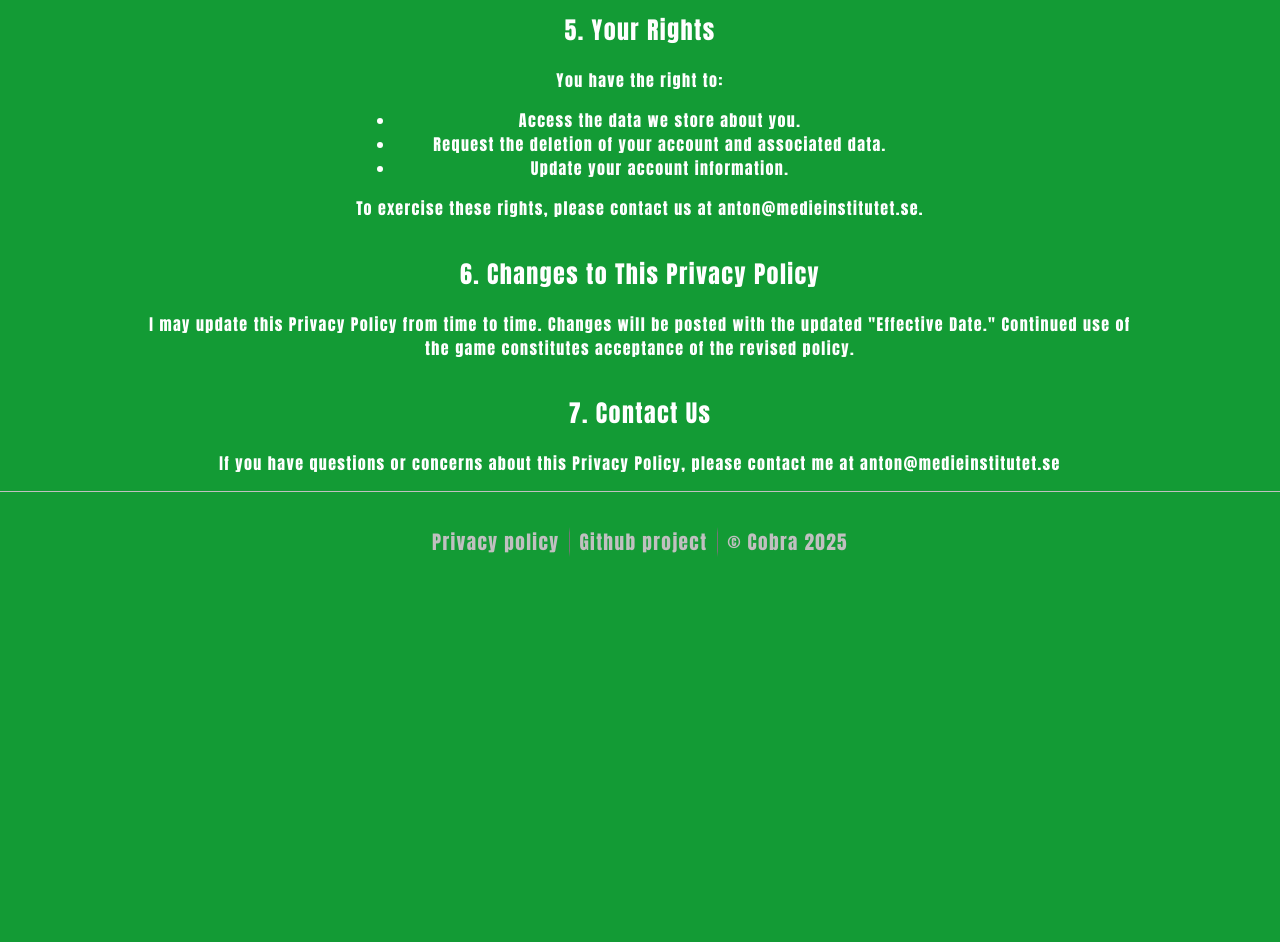
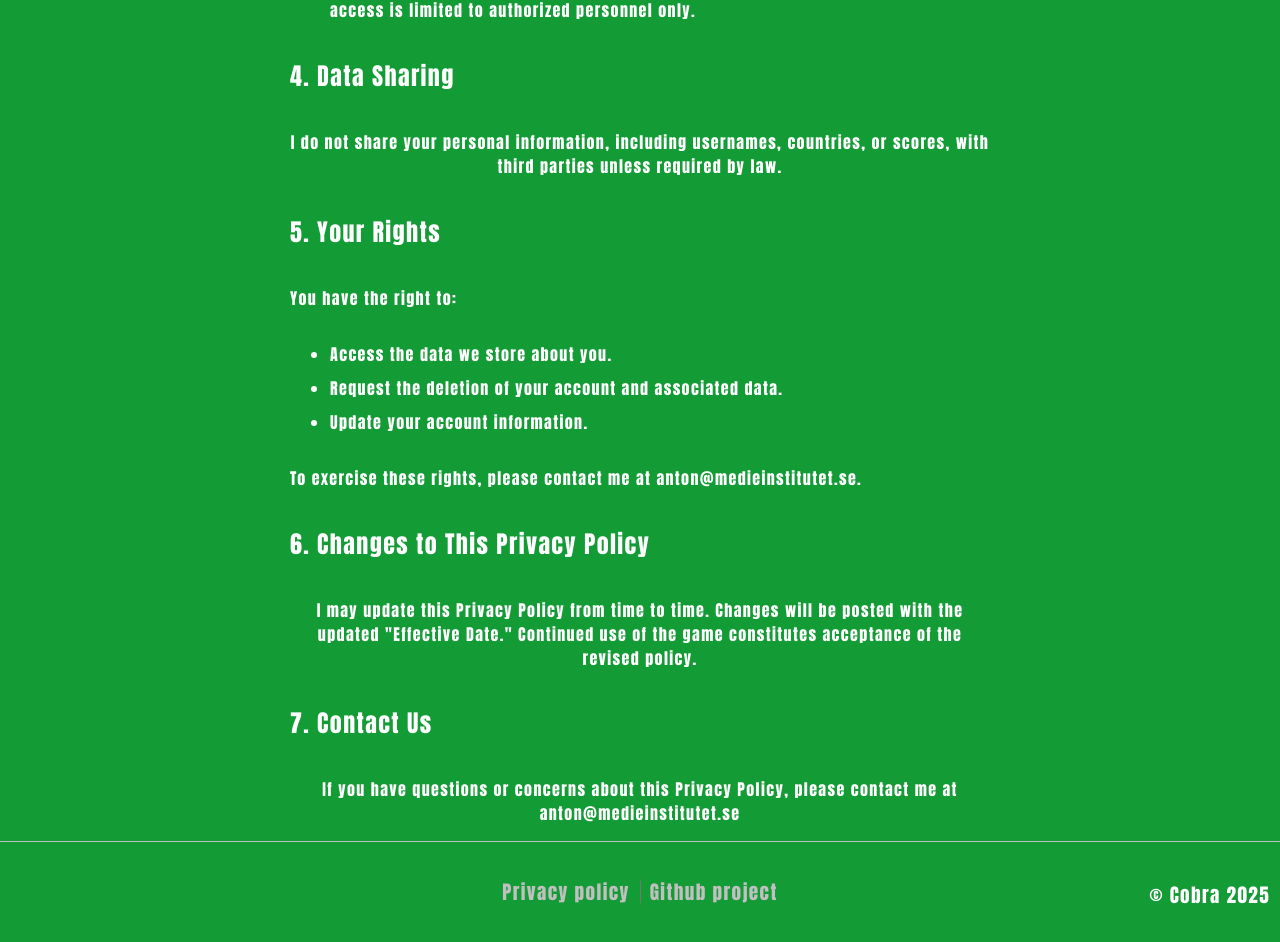
Before and after one commit to Pingis2/Cobra, a React (Vite) app in the folder frontend/: page /privacy-policy in a window 1280 px wide. Shown: the part 1178-2120 px from the top of the page. Before the commit the page ends 1770 px from the top, so only its background shows below. Built offline with nearby package versions, Linux system fonts and the light colour scheme.

Commit message:
updated footer and privacy policy

```diff
--- a/frontend/src/components/Footer.tsx
+++ b/frontend/src/components/Footer.tsx
@@ -10,16 +10,16 @@ export const Footer = () => {
     return (
         <>
             <ul>
-                <li onClick={() => handleNavigation('/privacy-policy')} aria-label="link to privacy policy">
+                <li onClick={() => handleNavigation('/privacy-policy')} aria-label="link to privacy policy" className="privacy-policy-link">
                     Privacy policy
                 </li>
                 <li>
                     <a href="https://github.com/Pingis2/express-test" aria-label="link to github project">Github project</a>
                 </li>
-                <li>
-                    © Cobra 2025
-                </li>
             </ul>
+            <p className="copyright">
+                © Cobra 2025
+            </p>
         </>
     );
 }
--- a/frontend/src/pages/PrivacyPolicy.tsx
+++ b/frontend/src/pages/PrivacyPolicy.tsx
@@ -17,6 +17,7 @@ export const PrivacyPolicy = () => {
                     </p>
                 </section>
 
+                <section className="text-container">
                     <section className="privacy-policy-1">
                     <h2>1. Information I collect</h2>
                         <p>
@@ -96,7 +97,7 @@ export const PrivacyPolicy = () => {
                             </li>
                         </ul>
                         <p>
-                        To exercise these rights, please contact us at anton@medieinstitutet.se.
+                            To exercise these rights, please contact me at anton@medieinstitutet.se.
                         </p>
                     </section>
 
@@ -114,6 +115,7 @@ export const PrivacyPolicy = () => {
                         </p>
                         </section>
                 </section>
+            </section>
         </>
     )
 }
--- a/frontend/src/styling/components/footer/footer-desktop.scss
+++ b/frontend/src/styling/components/footer/footer-desktop.scss
@@ -7,9 +7,11 @@
         text-align: center;
         border-top: 1px solid rgb(192, 192, 192);
         display: flex;
-        flex-direction: column;
+        margin-top: auto;
+        flex-direction: row;
         justify-content: center;
         @include main-font;
+        position: relative;
 
         ul {
             display: flex;
@@ -17,6 +19,10 @@
             justify-content: center;
             gap: 20px;
             color: rgb(192, 192, 192);
+
+            .privacy-policy-link {
+                cursor: pointer;
+            }
 
             li {
                 list-style: none;
@@ -43,7 +49,23 @@
                 &:last-child::after {
                     content: none;
                 }
+
+                &:hover {
+                    color: rgb(255, 255, 255);
+                }
+
+                a:hover {
+                    color: rgb(255, 255, 255);
+                }
+
             }
+        }
+
+        .copyright {
+            position: absolute;
+            bottom: 33px;
+            right: 10px;
+            margin: 0;
         }
     }
 }
--- a/frontend/src/styling/components/footer/footer-mobile.scss
+++ b/frontend/src/styling/components/footer/footer-mobile.scss
@@ -5,9 +5,11 @@ footer {
     text-align: center;
     border-top: 1px solid rgb(192, 192, 192);
     display: flex;
-    flex-direction: column;
+    margin-top: auto;
+    flex-direction: row;
     justify-content: center;
     @include main-font;
+    position: relative;
 
     ul {
         display: flex;
@@ -17,11 +19,16 @@ footer {
         color: rgb(192, 192, 192);
         margin: 0;
         padding: 0;
+        align-items: center;
+
+        .privacy-policy-link {
+            cursor: pointer;
+        }
 
         li {
             list-style: none;
             position: relative;
-            font-size: 1rem;
+            font-size: 0.8rem;
 
             a {
                 text-decoration: none;
@@ -45,4 +52,12 @@ footer {
             }
         }
     }
+
+    .copyright {
+        position: absolute;
+        bottom: 23px;
+        right: 10px;
+        margin: 0;
+        font-size: 0.6rem;
+    }
 }
--- a/frontend/src/styling/components/footer/footer-tablet.scss
+++ b/frontend/src/styling/components/footer/footer-tablet.scss
@@ -6,7 +6,9 @@
         text-align: center;
         border-top: 1px solid rgb(192, 192, 192);
         display: flex;
-        flex-direction: column;
+        margin-top: auto;
+        flex-direction: row;
+        align-items: center;
         justify-content: center;
         @include main-font;
 
@@ -18,6 +20,11 @@
             color: rgb(192, 192, 192);
             margin: 0;
             padding: 0;
+            flex: 1;
+
+            .privacy-policy-link {
+                cursor: pointer;
+            }
 
             li {
                 list-style: none;
@@ -46,5 +53,13 @@
                 }
             }
         }
+
+        .copyright {
+            position: absolute;
+            bottom: 35px;
+            right: 10px;
+            margin: 0;
+            font-size: 1.2rem;
+        }
     }
 }
--- a/frontend/src/styling/main.scss
+++ b/frontend/src/styling/main.scss
@@ -34,7 +34,3 @@ body {
     min-height: 100%;
     overflow-x: hidden;
 }
-
-footer {
-    margin-top: auto;
-}
--- a/frontend/src/styling/pages/privacy-policy/privacy-policy-desktop.scss
+++ b/frontend/src/styling/pages/privacy-policy/privacy-policy-desktop.scss
@@ -1,4 +1,11 @@
 @use '../../mixins/mixin-font.scss' as *;
+
+@media (min-width: 1024px) {
+    .back-button {
+        margin: 20px 0 0 20px;
+        display: flex;
+        align-items: flex-start;
+    }
 
     .privacy-policy-container {
         @include main-font;
@@ -8,14 +15,25 @@
         flex-direction: column;
         align-items: center;
 
-
-    .privacy-policy-1 {
+        .text-container {
             display: flex;
             flex-direction: column;
-        align-items: center;
+            width: 700px;
+            margin: 0 auto;
+
+            .privacy-policy-1,
+            .privacy-policy-2,
+            .privacy-policy-3,
+            .privacy-policy-4,
+            .privacy-policy-5,
+            .privacy-policy-6,
+            .privacy-policy-7 {
+                display: flex;
+                flex-direction: column;
+                align-items: flex-start;
 
                 ul {
-            padding: 0;
+                    //padding: 0;
                     width: auto;
                     display: flex;
                     flex-direction: column;
@@ -28,5 +46,6 @@
                     }
                 }
             }
-
         }
+    }
+}
--- a/frontend/src/styling/pages/privacy-policy/privacy-policy-mobile.scss
+++ b/frontend/src/styling/pages/privacy-policy/privacy-policy-mobile.scss
@@ -0,0 +1,50 @@
+@use '../../mixins/mixin-font.scss' as *;
+
+
+.back-button {
+    margin: 20px 0 0 20px;
+    display: flex;
+    align-items: flex-start;
+}
+
+.privacy-policy-container {
+    @include main-font;
+    width: 768px;
+    display: flex;
+    margin: 0 auto;
+    flex-direction: column;
+    align-items: center;
+
+    .text-container {
+        display: flex;
+        flex-direction: column;
+        width: 700px;
+        margin: 0 auto;
+
+        .privacy-policy-1,
+        .privacy-policy-2,
+        .privacy-policy-3,
+        .privacy-policy-4,
+        .privacy-policy-5,
+        .privacy-policy-6,
+        .privacy-policy-7 {
+            display: flex;
+            flex-direction: column;
+            align-items: flex-start;
+
+            ul {
+                //padding: 0;
+                width: auto;
+                display: flex;
+                flex-direction: column;
+                align-items: center;
+                gap: 10px;
+
+                li {
+                    width: 500px;
+                    text-align: left;
+                }
+            }
+        }
+    }
+}
--- a/frontend/src/styling/pages/privacy-policy/privacy-policy-tablet.scss
+++ b/frontend/src/styling/pages/privacy-policy/privacy-policy-tablet.scss
@@ -0,0 +1,51 @@
+@use '../../mixins/mixin-font.scss' as *;
+
+@media (min-width: 768px) {
+    .back-button {
+        margin: 20px 0 0 20px;
+        display: flex;
+        align-items: flex-start;
+    }
+
+    .privacy-policy-container {
+        @include main-font;
+        width: 768px;
+        display: flex;
+        margin: 0 auto;
+        flex-direction: column;
+        align-items: center;
+
+        .text-container {
+            display: flex;
+            flex-direction: column;
+            width: 700px;
+            margin: 0 auto;
+
+            .privacy-policy-1,
+            .privacy-policy-2,
+            .privacy-policy-3,
+            .privacy-policy-4,
+            .privacy-policy-5,
+            .privacy-policy-6,
+            .privacy-policy-7 {
+                display: flex;
+                flex-direction: column;
+                align-items: flex-start;
+
+                ul {
+                    //padding: 0;
+                    width: auto;
+                    display: flex;
+                    flex-direction: column;
+                    align-items: center;
+                    gap: 10px;
+
+                    li {
+                        width: 500px;
+                        text-align: left;
+                    }
+                }
+            }
+        }
+    }
+}
```
Lines whose indentation alone changed are shown as unchanged.
